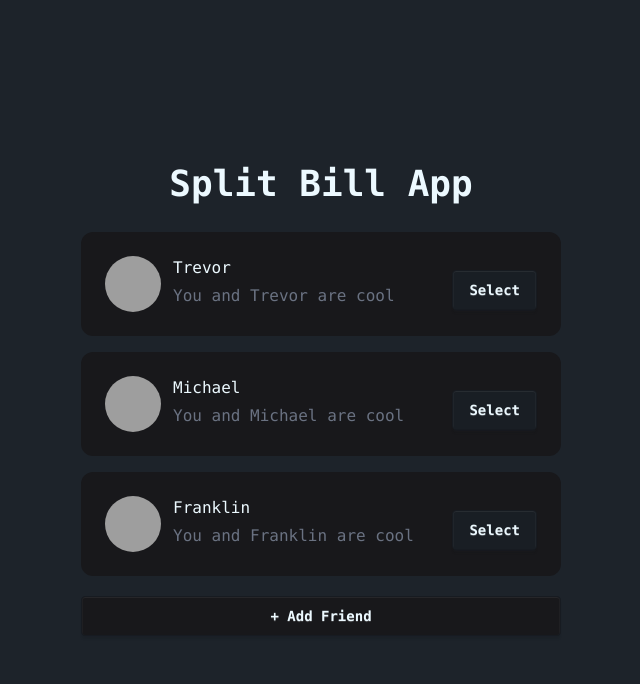
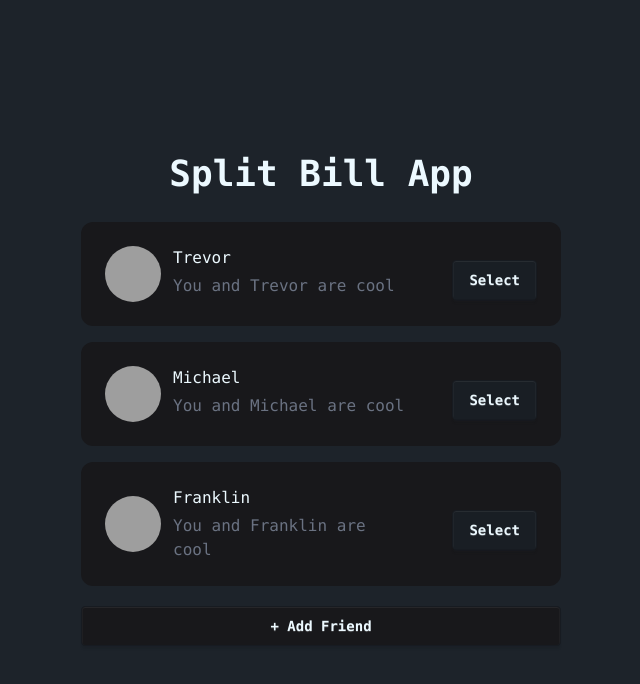
Before and after one commit to reihandems/split-bill-app, a React (Vite) app: page / in a window 1280 px wide. Shown: the top 684 px of the page, without its empty margins (319-959 px from the left). Built offline with nearby package versions, Linux system fonts and the light colour scheme; grey boxes are pictures that could not be loaded.

Commit message:
fix: text-wrap in split bill desc

```diff
--- a/src/components/Friend.jsx
+++ b/src/components/Friend.jsx
@@ -12,17 +12,17 @@ export default function Friend({ friend, handleSelect, selected, handleSplitBill
             </div>
           </div>
 
-          <div className="flex flex-col gap-1 max-w-lg">
+          <div className="flex flex-col gap-1 max-w-60">
             <div className="name">{friend.name}</div>
             <div className="balance">
               {friend.balance < 0 && (
-                <p className="text-rose-500">
+                <p className="text-rose-500 wrap-break-words">
                   You have Rp {friend.balance.toLocaleString("id-ID")} debt to{" "}
                   {friend.name}
                 </p>
               )}
               {friend.balance > 0 && (
-                <p className="text-green-500">
+                <p className="text-green-500 text-wrap">
                   {friend.name} owe you Rp {friend.balance.toLocaleString("id-ID")}
                 </p>
               )}
```
